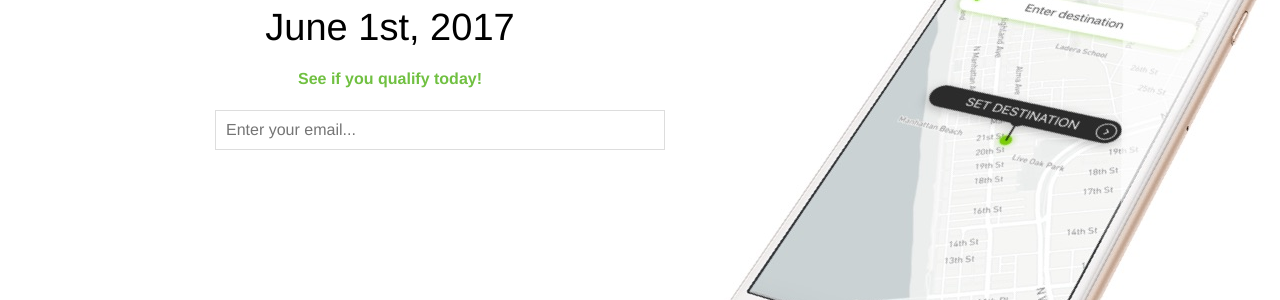
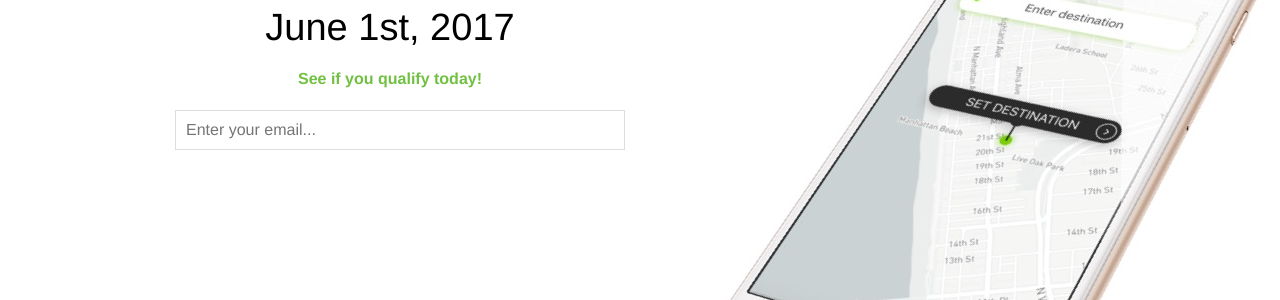
Before and after one commit to PRKITINC/web, a Jekyll site: the page built from beta.html, in a window 1280 px wide. Shown: the part 236-536 px from the top of the page. Built offline with Jekyll 4.4.1, drawn with Linux system fonts in a browser that asks for light colours; nearby versions of some CDN libraries.

Commit message:
Fixed spacing

```diff
--- a/beta.html
+++ b/beta.html
@@ -34,7 +34,7 @@
     margin-left: -500px;
   }
   .contact-box{
-    margin-left: -50px;
+    margin-left: -90px;
   }
 </style>
 <section class="text-beta-centerpiece">
```
